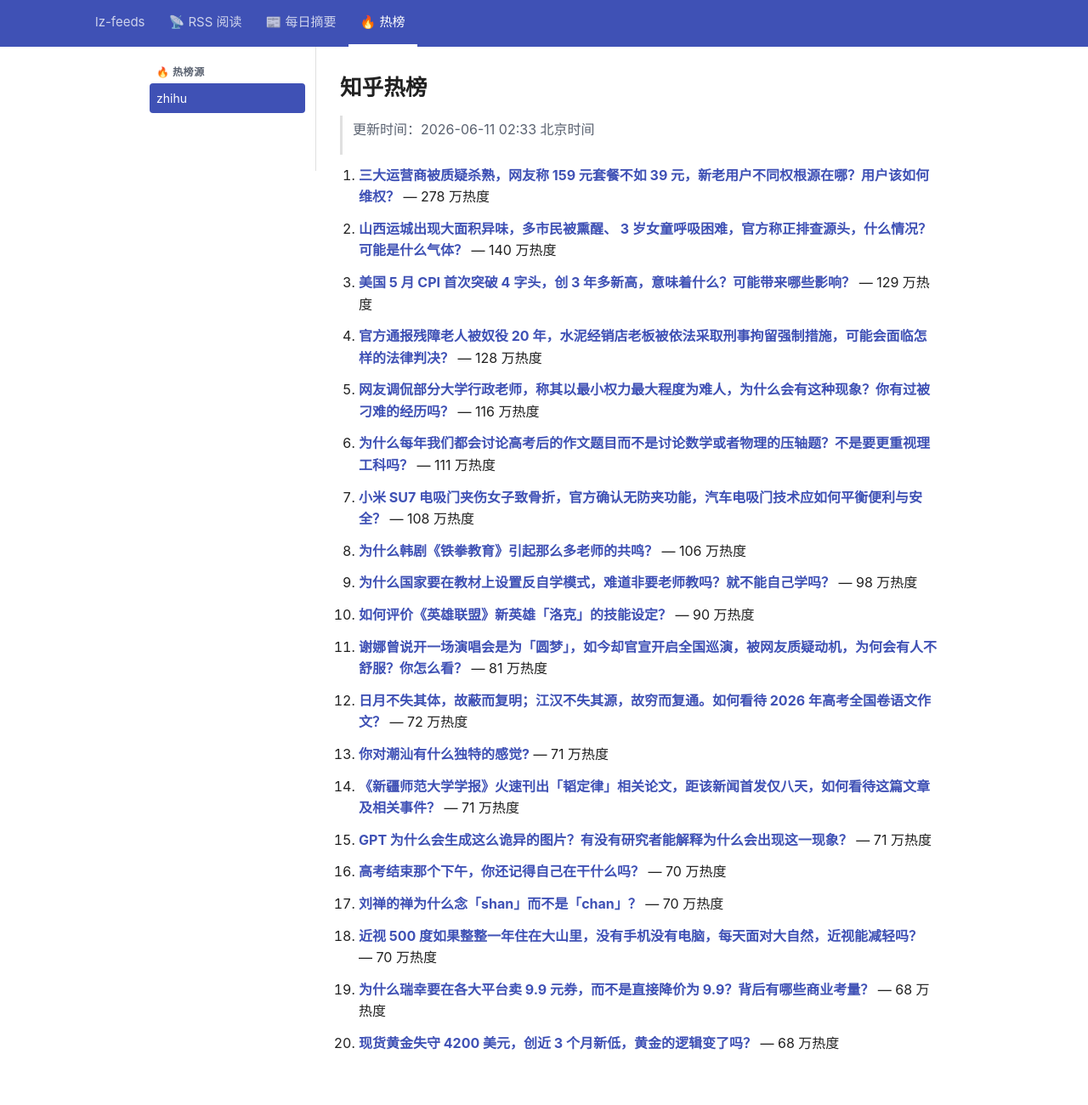
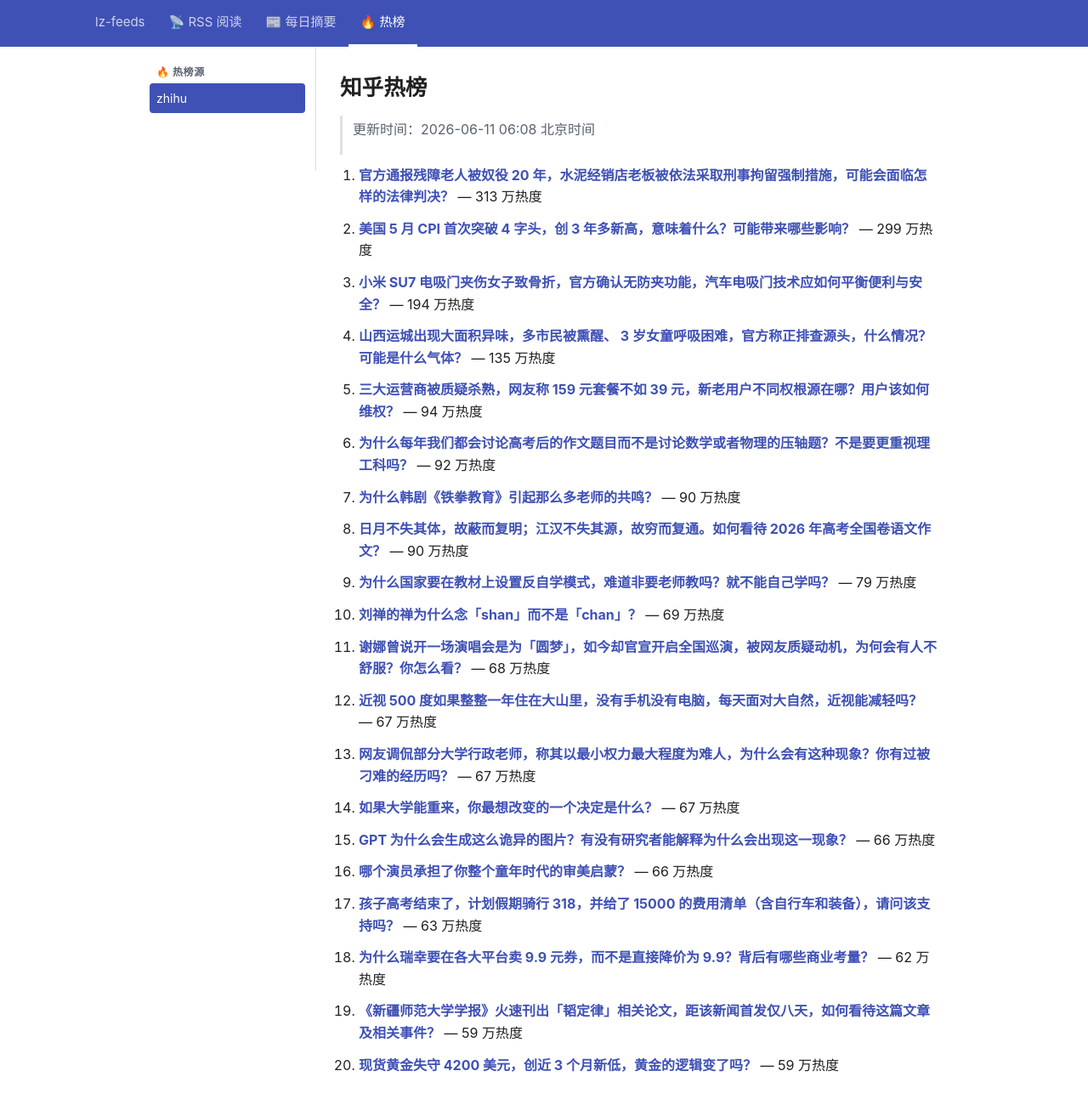
Before and after one commit to lizhang0101/lz-feeds, a Jekyll site: the page built from _hotlist/zhihu.md, in a window 1280 px wide and 1330 px high. Shown: the top 1300 px of the window at 85% size. Built offline with Jekyll 4.4.1, drawn with Linux system fonts in a browser that asks for light colours.

Commit message:
hotlist: 2026-06-10T22:08Z

```diff
--- a/_hotlist/zhihu.md
+++ b/_hotlist/zhihu.md
@@ -1,48 +1,48 @@
 ---
-updated: 2026-06-11 02:33 北京时间
+updated: 2026-06-11 06:08 北京时间
 count: 20
 ---
 
 # 知乎热榜
 
-> 更新时间：2026-06-11 02:33 北京时间
+> 更新时间：2026-06-11 06:08 北京时间
 
-1. **[三大运营商被质疑杀熟，网友称 159 元套餐不如 39 元，新老用户不同权根源在哪？用户该如何维权？](https://www.zhihu.com/question/2047971138655844271)** — 278 万热度
+1. **[官方通报残障老人被奴役 20 年，水泥经销店老板被依法采取刑事拘留强制措施，可能会面临怎样的法律判决？](https://www.zhihu.com/question/2048051628050051272)** — 313 万热度
 
-2. **[山西运城出现大面积异味，多市民被熏醒、 3 岁女童呼吸困难，官方称正排查源头，什么情况？可能是什么气体？](https://www.zhihu.com/question/2047336448693626831)** — 140 万热度
+2. **[美国 5 月 CPI 首次突破 4 字头，创 3 年多新高，意味着什么？可能带来哪些影响？](https://www.zhihu.com/question/2048145950158185634)** — 299 万热度
 
-3. **[美国 5 月 CPI 首次突破 4 字头，创 3 年多新高，意味着什么？可能带来哪些影响？](https://www.zhihu.com/question/2048145950158185634)** — 129 万热度
+3. **[小米 SU7 电吸门夹伤女子致骨折，官方确认无防夹功能，汽车电吸门技术应如何平衡便利与安全？](https://www.zhihu.com/question/2046860767601997436)** — 194 万热度
 
-4. **[官方通报残障老人被奴役 20 年，水泥经销店老板被依法采取刑事拘留强制措施，可能会面临怎样的法律判决？](https://www.zhihu.com/question/2048051628050051272)** — 128 万热度
+4. **[山西运城出现大面积异味，多市民被熏醒、 3 岁女童呼吸困难，官方称正排查源头，什么情况？可能是什么气体？](https://www.zhihu.com/question/2047336448693626831)** — 135 万热度
 
-5. **[网友调侃部分大学行政老师，称其以最小权力最大程度为难人，为什么会有这种现象？你有过被刁难的经历吗？](https://www.zhihu.com/question/2047355145202000209)** — 116 万热度
+5. **[三大运营商被质疑杀熟，网友称 159 元套餐不如 39 元，新老用户不同权根源在哪？用户该如何维权？](https://www.zhihu.com/question/2047971138655844271)** — 94 万热度
 
-6. **[为什么每年我们都会讨论高考后的作文题目而不是讨论数学或者物理的压轴题？不是要更重视理工科吗？](https://www.zhihu.com/question/2046239395876020707)** — 111 万热度
+6. **[为什么每年我们都会讨论高考后的作文题目而不是讨论数学或者物理的压轴题？不是要更重视理工科吗？](https://www.zhihu.com/question/2046239395876020707)** — 92 万热度
 
-7. **[小米 SU7 电吸门夹伤女子致骨折，官方确认无防夹功能，汽车电吸门技术应如何平衡便利与安全？](https://www.zhihu.com/question/2046860767601997436)** — 108 万热度
+7. **[为什么韩剧《铁拳教育》引起那么多老师的共鸣？](https://www.zhihu.com/question/2047455567661347233)** — 90 万热度
 
-8. **[为什么韩剧《铁拳教育》引起那么多老师的共鸣？](https://www.zhihu.com/question/2047455567661347233)** — 106 万热度
+8. **[日月不失其体，故蔽而复明；江汉不失其源，故穷而复通。如何看待 2026 年高考全国卷语文作文？](https://www.zhihu.com/question/2047069976641672433)** — 90 万热度
 
-9. **[为什么国家要在教材上设置反自学模式，难道非要老师教吗？就不能自己学吗？](https://www.zhihu.com/question/1939204343371928254)** — 98 万热度
+9. **[为什么国家要在教材上设置反自学模式，难道非要老师教吗？就不能自己学吗？](https://www.zhihu.com/question/1939204343371928254)** — 79 万热度
 
-10. **[如何评价《英雄联盟》新英雄「洛克」的技能设定？](https://www.zhihu.com/question/2047913589030248891)** — 90 万热度
+10. **[刘禅的禅为什么念「shan」而不是「chan」？](https://www.zhihu.com/question/1984627229590827803)** — 69 万热度
 
-11. **[谢娜曾说开一场演唱会是为「圆梦」，如今却官宣开启全国巡演，被网友质疑动机，为何会有人不舒服？你怎么看？](https://www.zhihu.com/question/2047783784519394493)** — 81 万热度
+11. **[谢娜曾说开一场演唱会是为「圆梦」，如今却官宣开启全国巡演，被网友质疑动机，为何会有人不舒服？你怎么看？](https://www.zhihu.com/question/2047783784519394493)** — 68 万热度
 
-12. **[日月不失其体，故蔽而复明；江汉不失其源，故穷而复通。如何看待 2026 年高考全国卷语文作文？](https://www.zhihu.com/question/2047069976641672433)** — 72 万热度
+12. **[近视 500 度如果整整一年住在大山里，没有手机没有电脑，每天面对大自然，近视能减轻吗？](https://www.zhihu.com/question/371021313)** — 67 万热度
 
-13. **[你对潮汕有什么独特的感觉?](https://www.zhihu.com/question/1898973821614162154)** — 71 万热度
+13. **[网友调侃部分大学行政老师，称其以最小权力最大程度为难人，为什么会有这种现象？你有过被刁难的经历吗？](https://www.zhihu.com/question/2047355145202000209)** — 67 万热度
 
-14. **[《新疆师范大学学报》火速刊出「韬定律」相关论文，距该新闻首发仅八天，如何看待这篇文章及相关事件？](https://www.zhihu.com/question/2046703254248088627)** — 71 万热度
+14. **[如果大学能重来，你最想改变的一个决定是什么？](https://www.zhihu.com/question/2046153058581852280)** — 67 万热度
 
-15. **[GPT 为什么会生成这么诡异的图片？有没有研究者能解释为什么会出现这一现象？](https://www.zhihu.com/question/2047033714614579489)** — 71 万热度
+15. **[GPT 为什么会生成这么诡异的图片？有没有研究者能解释为什么会出现这一现象？](https://www.zhihu.com/question/2047033714614579489)** — 66 万热度
 
-16. **[高考结束那个下午，你还记得自己在干什么吗？](https://www.zhihu.com/question/2043009167234008989)** — 70 万热度
+16. **[哪个演员承担了你整个童年时代的审美启蒙？](https://www.zhihu.com/question/2045098973459900047)** — 66 万热度
 
-17. **[刘禅的禅为什么念「shan」而不是「chan」？](https://www.zhihu.com/question/1984627229590827803)** — 70 万热度
+17. **[孩子高考结束了，计划假期骑行 318，并给了 15000 的费用清单（含自行车和装备），请问该支持吗？](https://www.zhihu.com/question/2047428345973961106)** — 63 万热度
 
-18. **[近视 500 度如果整整一年住在大山里，没有手机没有电脑，每天面对大自然，近视能减轻吗？](https://www.zhihu.com/question/371021313)** — 70 万热度
+18. **[为什么瑞幸要在各大平台卖 9.9 元券，而不是直接降价为 9.9？背后有哪些商业考量？](https://www.zhihu.com/question/2047709285535015721)** — 62 万热度
 
-19. **[为什么瑞幸要在各大平台卖 9.9 元券，而不是直接降价为 9.9？背后有哪些商业考量？](https://www.zhihu.com/question/2047709285535015721)** — 68 万热度
+19. **[《新疆师范大学学报》火速刊出「韬定律」相关论文，距该新闻首发仅八天，如何看待这篇文章及相关事件？](https://www.zhihu.com/question/2046703254248088627)** — 59 万热度
 
-20. **[现货黄金失守 4200 美元，创近 3 个月新低，黄金的逻辑变了吗？](https://www.zhihu.com/question/2047977736623186480)** — 68 万热度
+20. **[现货黄金失守 4200 美元，创近 3 个月新低，黄金的逻辑变了吗？](https://www.zhihu.com/question/2047977736623186480)** — 59 万热度
```
